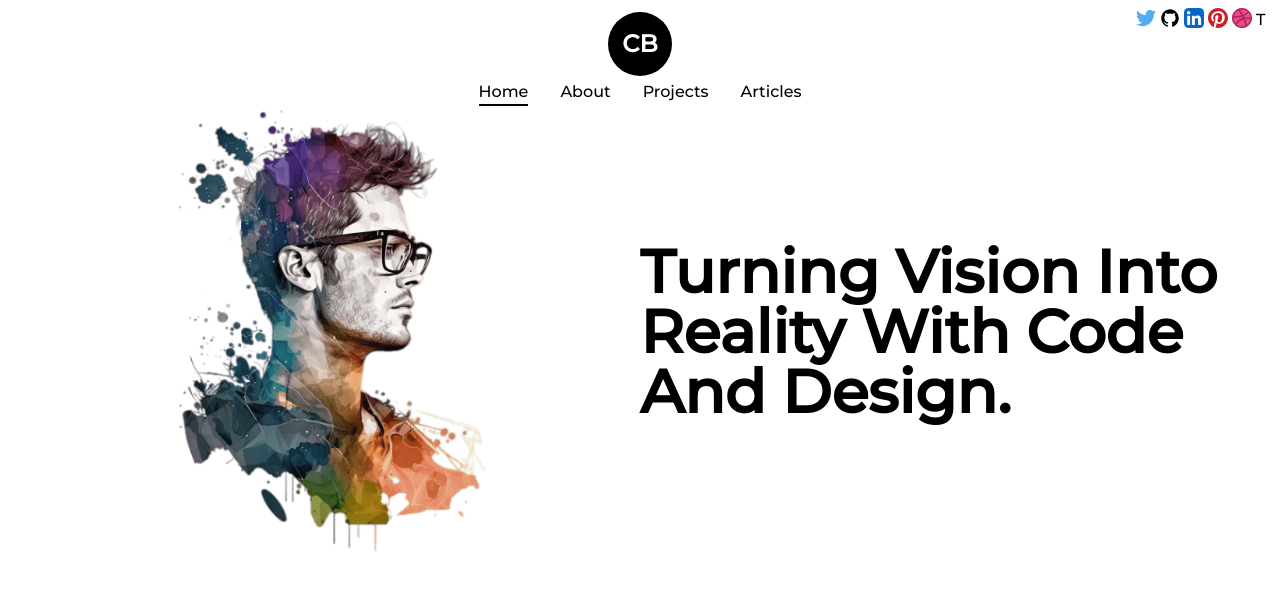
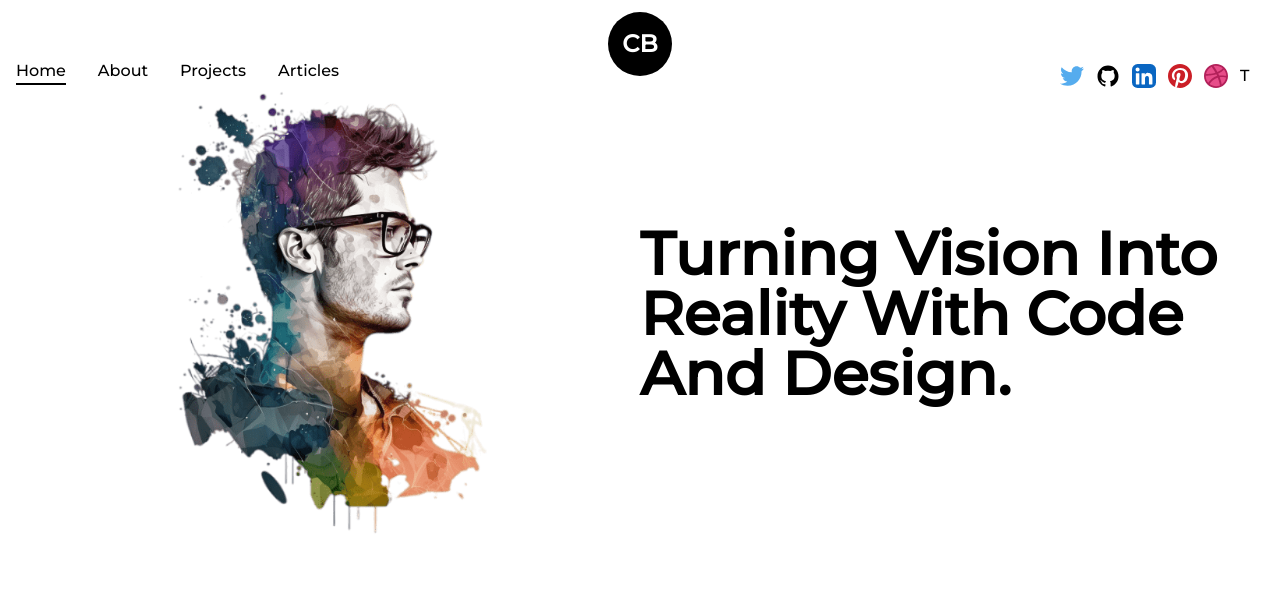
Before and after one commit to YM202c2100/tutorials, a Next.js app: page / in a window 1280 px wide. Shown: the top 590 px of the page. Built offline with nearby package versions, Linux system fonts and the light colour scheme.

Commit message:
[style] デスクトップ時の表示を追加

```diff
--- a/app/components/NavBar.tsx
+++ b/app/components/NavBar.tsx
@@ -24,7 +24,7 @@ const CustomNavLink:React.FC<PropsCNL> = ({href,title})=>{
 
 const NavBar:React.FC = () =>{
   return (
-    <header className="flex flex-col justify-center items-center mt-20">
+    <header className="flex flex-col md:flex-row justify-center md:justify-between items-center mt-20 md:mt-14 md:mx-4">
       <Logo className="fixed top-3 left-1/2 -translate-x-1/2"/>
 
       <nav className="flex space-x-8">
@@ -34,12 +34,12 @@ const NavBar:React.FC = () =>{
         <CustomNavLink href="/articles" title="Articles"/>
       </nav>
 
-      <nav className="fixed top-0 right-0 flex space-x-1 mt-2">
-        <TwitterIcon className="w-5"/>
-        <GithubIcon className="w-5"/>
-        <LinkedInIcon className="w-5"/>
-        <PinterestIcon className="w-5"/>
-        <DribbbleIcon className="w-5"/>
+      <nav className="fixed md:static top-0 right-0 flex space-x-1 md:space-x-3 mt-2">
+        <TwitterIcon className="w-5 md:w-6"/>
+        <GithubIcon className="w-5 md:w-6"/>
+        <LinkedInIcon className="w-5 md:w-6"/>
+        <PinterestIcon className="w-5 md:w-6"/>
+        <DribbbleIcon className="w-5 md:w-6"/>
         <motion.a href="/" target="_blank" whileHover={{scale:1.1, y:-2}} whileTap={{scale:0.9}} className="w-6 ml-3">T</motion.a>
       </nav>
     </header>
```
